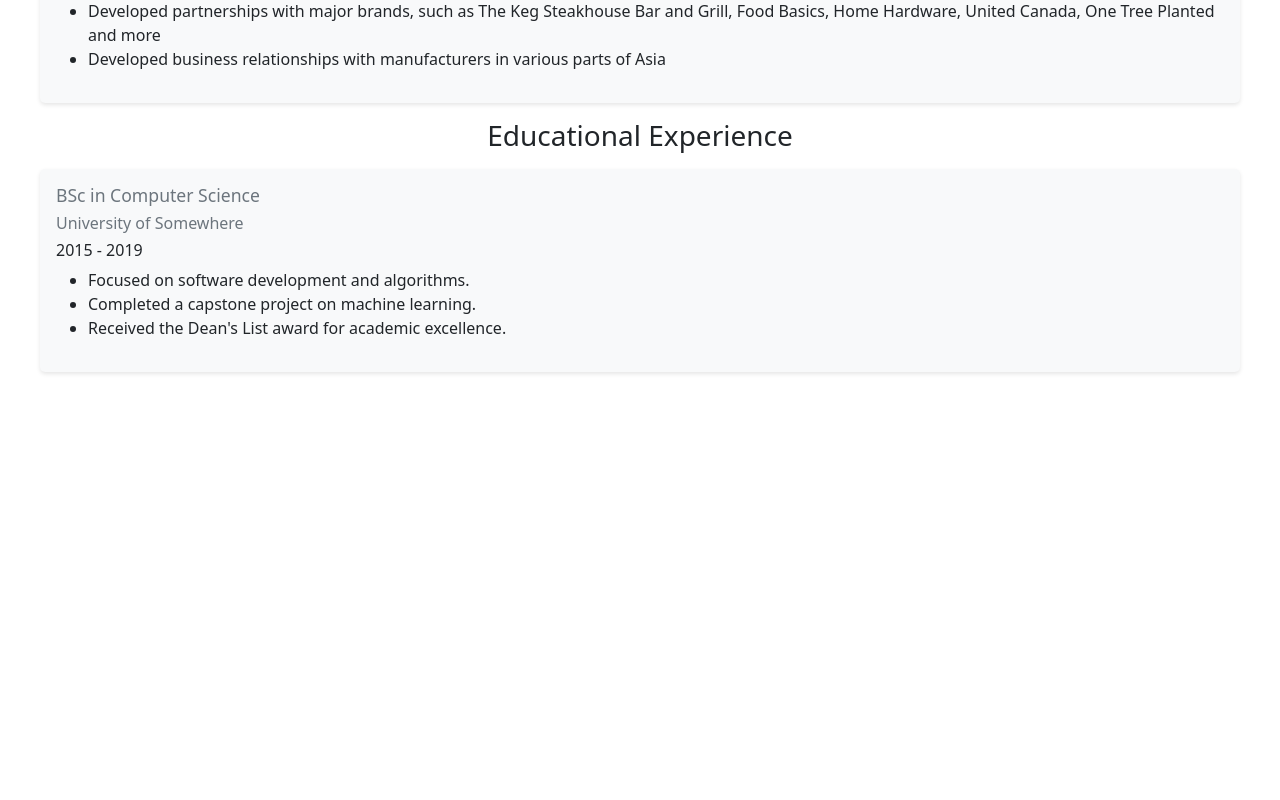
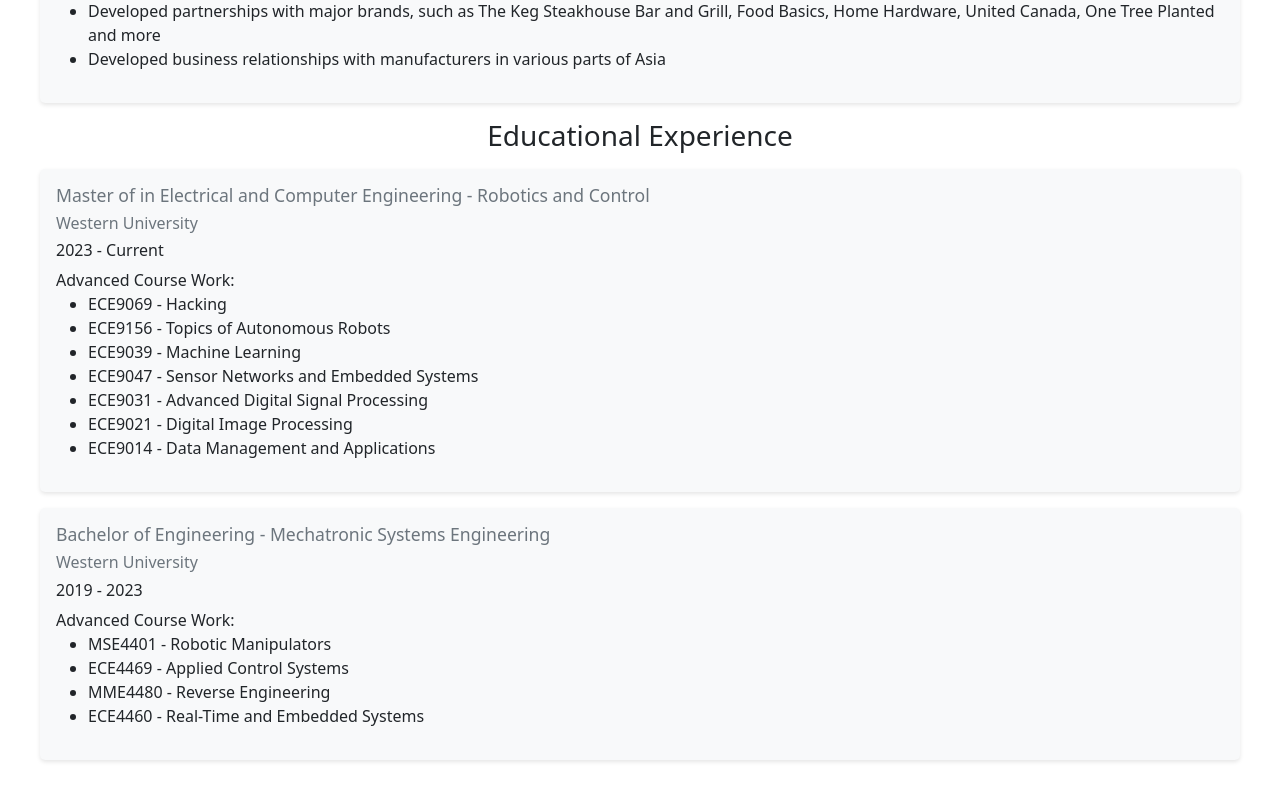
Before and after one commit to JustinChuangGit/PortfolioWebsite, a React (Create React App) app: page / in a window 1280 px wide. Shown: the part 1852-2652 px from the top of the page. Before the commit the page ends 2272 px from the top, so only its background shows below. Built offline with nearby package versions, Linux system fonts and the light colour scheme; no server answers; the database is empty.

Commit message:
Content Added. Could be optimized. Maybe add more.

```diff
--- a/src/screens/home/components/experiencesSection/ExperiencesSection.js
+++ b/src/screens/home/components/experiencesSection/ExperiencesSection.js
@@ -43,13 +43,28 @@ const experiences = {
   ],
   education: [
     {
-      title: "BSc in Computer Science",
-      institution: "University of Somewhere",
-      duration: "2015 - 2019",
+        title: "Master of in Electrical and Computer Engineering - Robotics and Control",
+        institution: "Western University",
+        duration: "2023 - Current",
+        bulletPoints: [
+            "ECE9069 - Hacking",
+            "ECE9156 - Topics of Autonomous Robots",
+            "ECE9039 - Machine Learning",
+            "ECE9047 - Sensor Networks and Embedded Systems",
+            "ECE9031 - Advanced Digital Signal Processing",
+            "ECE9021 - Digital Image Processing",
+            "ECE9014 - Data Management and Applications",
+        ],
+    },
+    {
+      title: "Bachelor of Engineering - Mechatronic Systems Engineering",
+      institution: "Western University",
+      duration: "2019 - 2023",
       bulletPoints: [
-        "Focused on software development and algorithms.",
-        "Completed a capstone project on machine learning.",
-        "Received the Dean's List award for academic excellence.",
+        "MSE4401 - Robotic Manipulators",
+        "ECE4469 - Applied Control Systems",
+        "MME4480 - Reverse Engineering",
+        "ECE4460 - Real-Time and Embedded Systems",
       ],
     },
   ],
@@ -94,6 +109,7 @@ const ExperiencesSection = () => {
           <h4>{experience.title}</h4>
           <h5>{experience.institution}</h5>
           <h6>{experience.duration}</h6>
+          <h7>Advanced Course Work:</h7>
           <ul>
             {experience.bulletPoints.map((point, idx) => (
               <li key={idx}>{point}</li>
```
